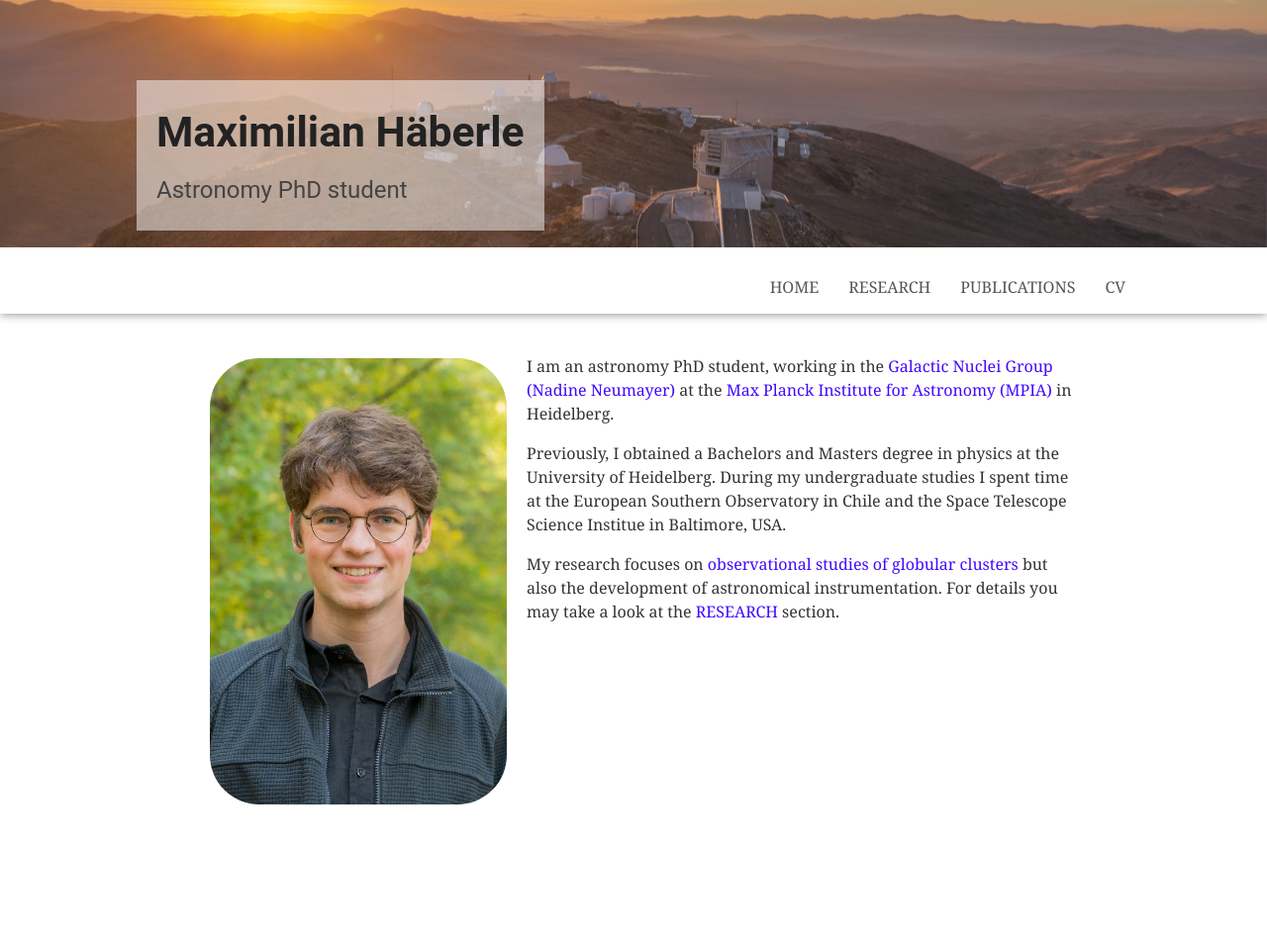
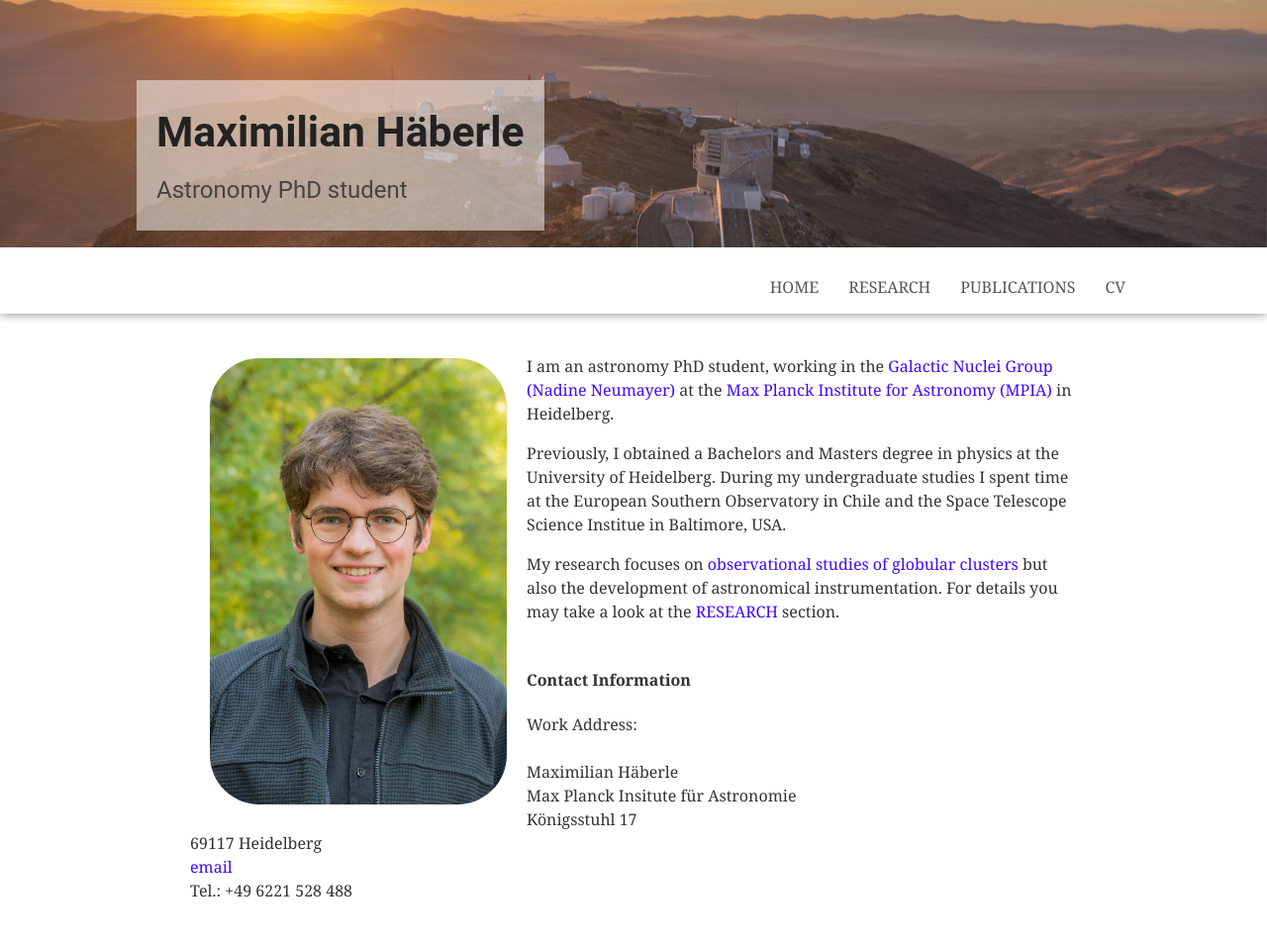
Before and after one commit to maxhaeberle/maxhaeberle.github.io, a Jekyll site: the page built from index.html, in a window 1280 px wide. Shown: the whole page at 99% size. Built offline with Jekyll 4.4.1, drawn with Linux system fonts in a browser that asks for light colours; before the commit the page ends 900 px from its top, so only the background shows below that.

Commit message:
Added contact info

```diff
--- a/index.html
+++ b/index.html
@@ -20,7 +20,8 @@ header-image: assets/img/lasilla.jpg
     My research  focuses on <a href="../research/#GC_research"> observational studies of globular clusters</a> but also the development of astronomical instrumentation.
 	For details you may take a look at the <a href="../research">RESEARCH</a> section.
 </p>
-
+<h4 style="margin-top: 5vh;">Contact Information</h4>
+<p>Work Address:<br> <br>Maximilian Häberle<br>Max Planck Insitute für Astronomie<br>Königsstuhl 17<br>69117 Heidelberg<br><a href="mailto:haeberle@mpia.de"> email </a><br>Tel.: +49 6221 528 488 </br></p>
 
 
 <!--
--- a/research.html
+++ b/research.html
@@ -9,7 +9,7 @@ header-image: ../assets/img/omega_centauri_center.jpg
 <h1>Research</h1>
 <h2 id="GC_research">My Research on Globular Clusters</h2>
 <h4>  Hunting for intermediate-mass black holes in globular clusters: an astrometric study of NGC 6441</h4>
-Whether intermediate-mass black holes exist in globular clusters is still an unsolved mystery. In my master thesis, we searched for the dynamical signature of a potential IMBH in the massive globular cluster NGC 6441 by combining astrometric Hubble Space Telescope observations with ground-based data from NACO at the Very Large Telescope. More details and results can be found in the respective <a href="https://ui.adsabs.harvard.edu/abs/2021MNRAS.503.1490H/abstract">Publication</a>.
+Whether intermediate-mass black holes exist in globular clusters is still an unsolved mystery. In my master thesis, we searched for the dynamical signature of a potential IMBH in the massive globular cluster NGC 6441 by combining astrometric Hubble Space Telescope observations with ground-based data from NACO at the Very Large Telescope. More details and results can be found in the respective <a href="https://ui.adsabs.harvard.edu/abs/2021MNRAS.503.1490H/abstract">publication</a>.
 
 <h4>Creating a high-precision proper motion catalogue for Omega Centauri</h4>
 <p>
```
Also changed, not shown: 1 other file.
